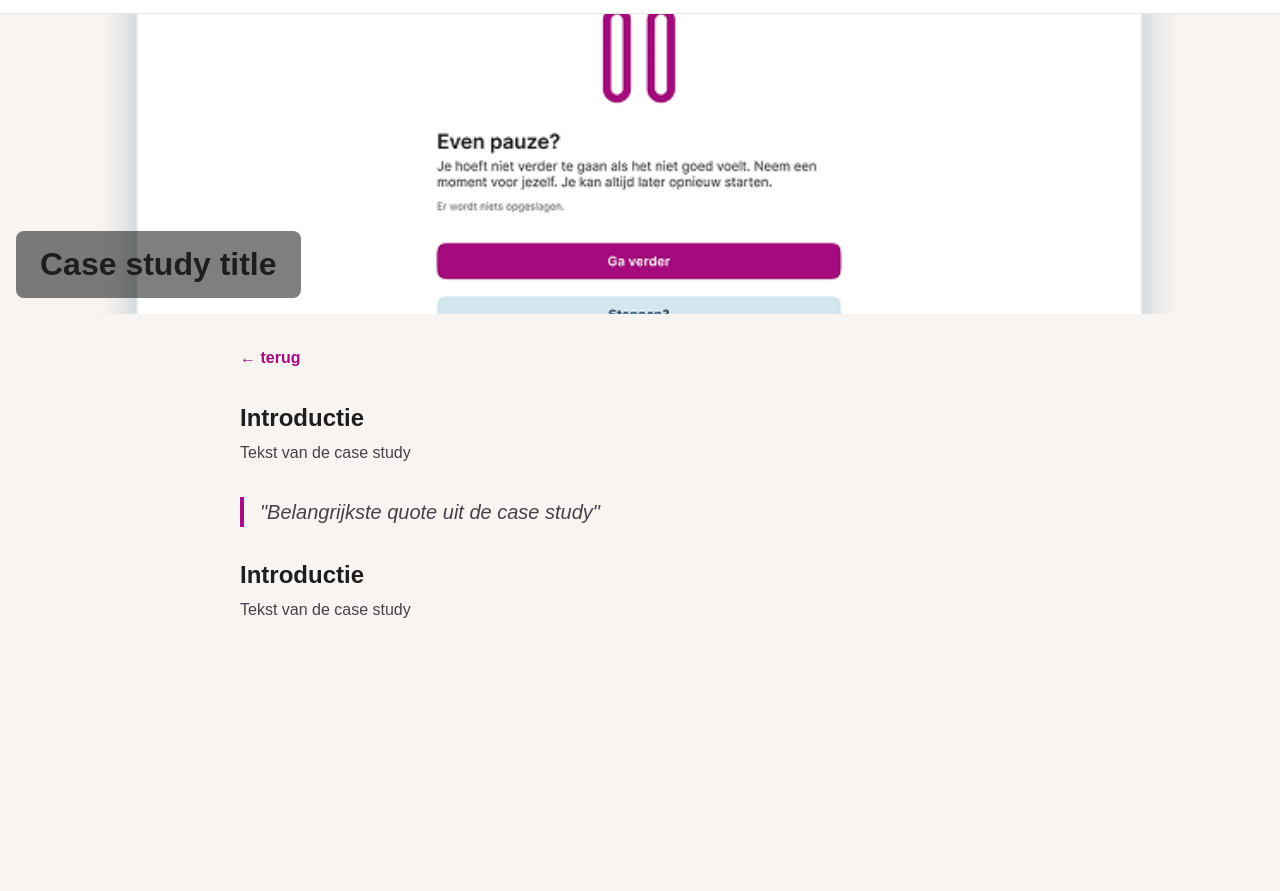
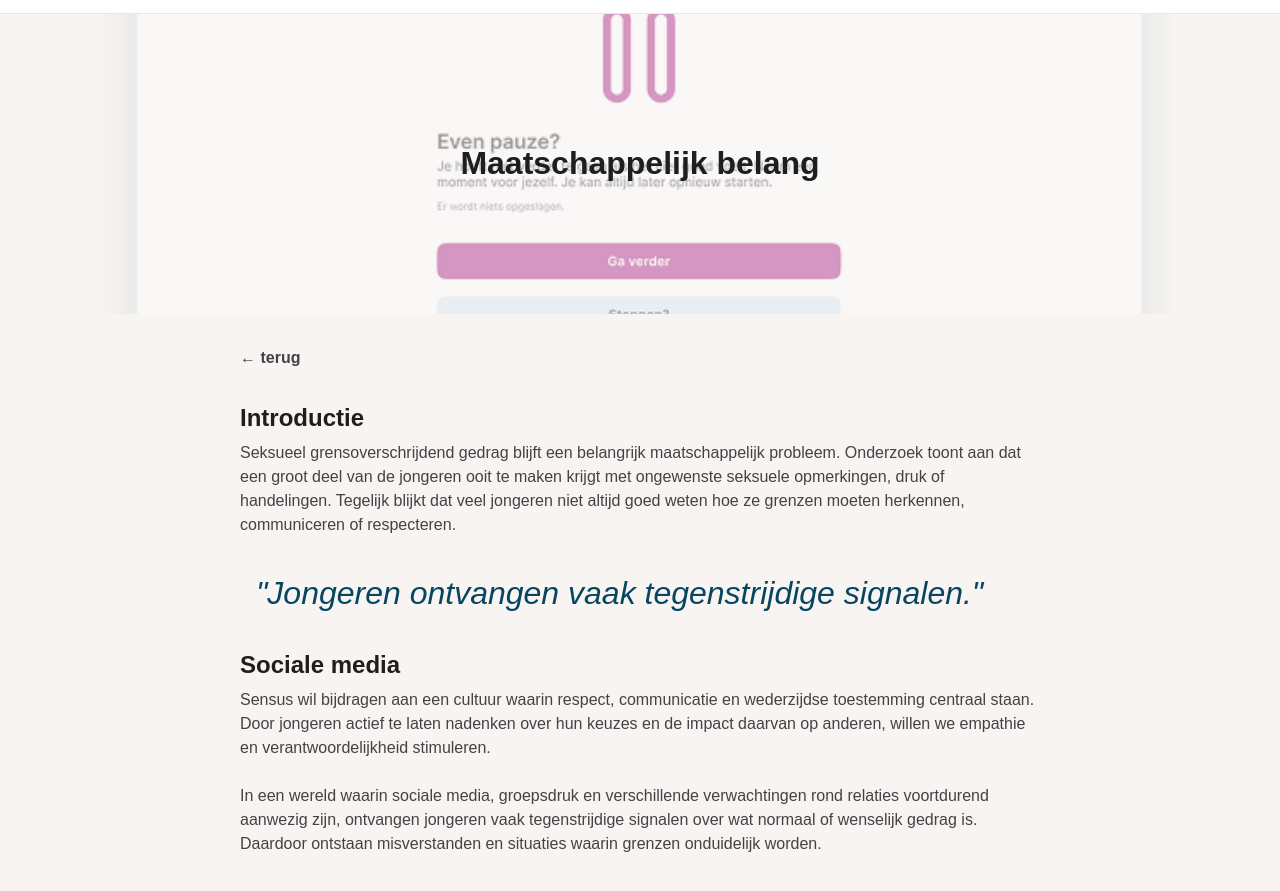
Before and after one commit to Anomig/Sensus_marketing, a plain HTML site: page case-study-detail.html in a window 1280 px wide. Shown: the part 59-950 px from the top of the page. Before the commit the page ends 800 px from the top, so only its background shows below. Drawn offline with Linux system fonts and the light colour scheme.

Commit message:
fix: kleine design details verbeterd & tekst aangevuld

```diff
--- a/case-study-detail.html
+++ b/case-study-detail.html
@@ -39,7 +39,7 @@
     <header class="case-hearder">
         <img src="assets/images/mockups/mockup-dekstop-safe.png" alt="">
         <div class="case-header-overlay">
-            <h1>Case study title</h1>
+            <h1>Maatschappelijk belang</h1>
         </div>
     </header>
 
@@ -50,16 +50,28 @@
 
         <section class="case-section">
             <h2>Introductie</h2>
-            <p>Tekst van de case study</p>
+            <p>Seksueel grensoverschrijdend gedrag blijft een belangrijk maatschappelijk probleem.
+                Onderzoek toont aan dat een groot deel van de jongeren ooit te maken krijgt met
+                ongewenste seksuele opmerkingen, druk of handelingen.
+                Tegelijk blijkt dat veel jongeren niet altijd goed weten hoe ze grenzen moeten herkennen,
+                communiceren of respecteren.</p>
         </section>
 
         <blockquote class="case-quote">
-            "Belangrijkste quote uit de case study"
+            "Jongeren ontvangen vaak tegenstrijdige signalen."
         </blockquote>
 
         <section class="case-section">
-            <h2>Introductie</h2>
-            <p>Tekst van de case study</p>
+            <h2>Sociale media</h2>
+            <p>Sensus wil bijdragen aan een cultuur waarin respect,
+                communicatie en wederzijdse toestemming centraal staan.
+                Door jongeren actief te laten nadenken over hun keuzes en de impact daarvan op anderen,
+                willen we empathie en verantwoordelijkheid stimuleren.</p>
+            <br>
+            <p>In een wereld waarin sociale media, groepsdruk en verschillende verwachtingen rond
+                relaties voortdurend aanwezig zijn, ontvangen jongeren vaak tegenstrijdige signalen
+                over wat normaal of wenselijk gedrag is. Daardoor ontstaan misverstanden en situaties
+                waarin grenzen onduidelijk worden.</p>
         </section>
     </div>
 </body>
--- a/css/pages/case-study.css
+++ b/css/pages/case-study.css
@@ -13,7 +13,7 @@
     color: var(--color-primary);
 }
 
-/* Cases container */
+/* Cases container /////////////////////////////////////////////////////////////////////////*/
 .cases-container {
     display: flex;
     flex-direction: column;
@@ -21,7 +21,7 @@
     padding: 2rem 1rem;
 }
 
-/* Case cards */
+/* Case cards ////////////////////////////////////////////////////////////////////////////////*/
 .case-card {
     display: flex;
     flex-direction: column;
@@ -57,7 +57,7 @@
     font-weight: var(--fw-bold);
     line-height: var(--lh-tight);
     margin-bottom: var(--space-8);
-    color: var(--color-primary);
+    color: var(--color-text);
 }
 
 .case-card p {
@@ -66,7 +66,7 @@
     color: var(--color-text);
 }
 
-/* Reverse layout for alternating cards */
+/* Reverse layout for alternating cards ////////////////////////////////////////////////////*/
 .case-card.reverse {
     flex-direction: column;
 }
@@ -74,6 +74,20 @@
 .case-card.reverse a,
 .case-card:nth-child(even) a {
     flex-direction: row-reverse;
+}
+
+@media (min-width: 769px) {
+    .case-card a,
+    .case-card.reverse a,
+    .case-card:nth-child(even) a {
+        align-items: center;
+    }
+
+    .case-card .case-content {
+        display: flex;
+        flex-direction: column;
+        justify-content: center;
+    }
 }
 
 @media (max-width: 768px) {
@@ -89,7 +103,7 @@
     }
 }
 
-/* Detail pagina */
+/* Detail pagina ////////////////////////////////////////////////////////////////////////////////////////////////////////////////////////*/
 .case-hearder {
     position: relative;
     width: 100%;
@@ -101,16 +115,16 @@
     width: 100%;
     height: 100%;
     object-fit: cover;
+    opacity: 0.4;
 }
 
 .case-header-overlay {
     position: absolute;
-    bottom: 1rem;
-    left: 1rem;
-    color: white;
-    background: rgba(0,0,0,0.5);
-    padding: 1rem 1.5rem;
-    border-radius: 0.5rem;
+    inset: 0;
+    display: flex;
+    align-items: center;
+    justify-content: center;
+    text-align: center;
 }
 
 .case-header-overlay h1 {
@@ -119,7 +133,7 @@
     line-height: var(--lh-tighter);
 }
 
-/* Case article */
+/* Case article /////////////////////////////////////////////////////////*/
 .case-article {
     padding: 2rem 1rem;
     max-width: 800px;
@@ -142,22 +156,21 @@
     line-height: var(--lh-normal);
 }
 
-/* Quote */
+/* Quote //////////////////////////////////////////////////////////////////////////////*/
 .case-quote {
     font-style: italic;
-    font-size: var(--fs-lg);
+    font-size: var(--fs-2xl);
     line-height: var(--lh-normal);
     margin: var(--space-32) 0;
     padding-left: 1rem;
-    border-left: 4px solid var(--color-primary);
-    color: var(--color-accent);
+    color: var(--color-secondary);
 }
 
-/* Back button */
+/* Back button //////////////////////////////////////////////////////////////////////////*/
 .back-button {
     display: inline-block;
     margin-bottom: var(--space-32);
     text-decoration: none;
-    color: var(--color-primary);
+    color: var(--color-text);
     font-weight: var(--fw-bold);
 }
```
Also changed, not shown: case-study.html (+4 -4 lines).
